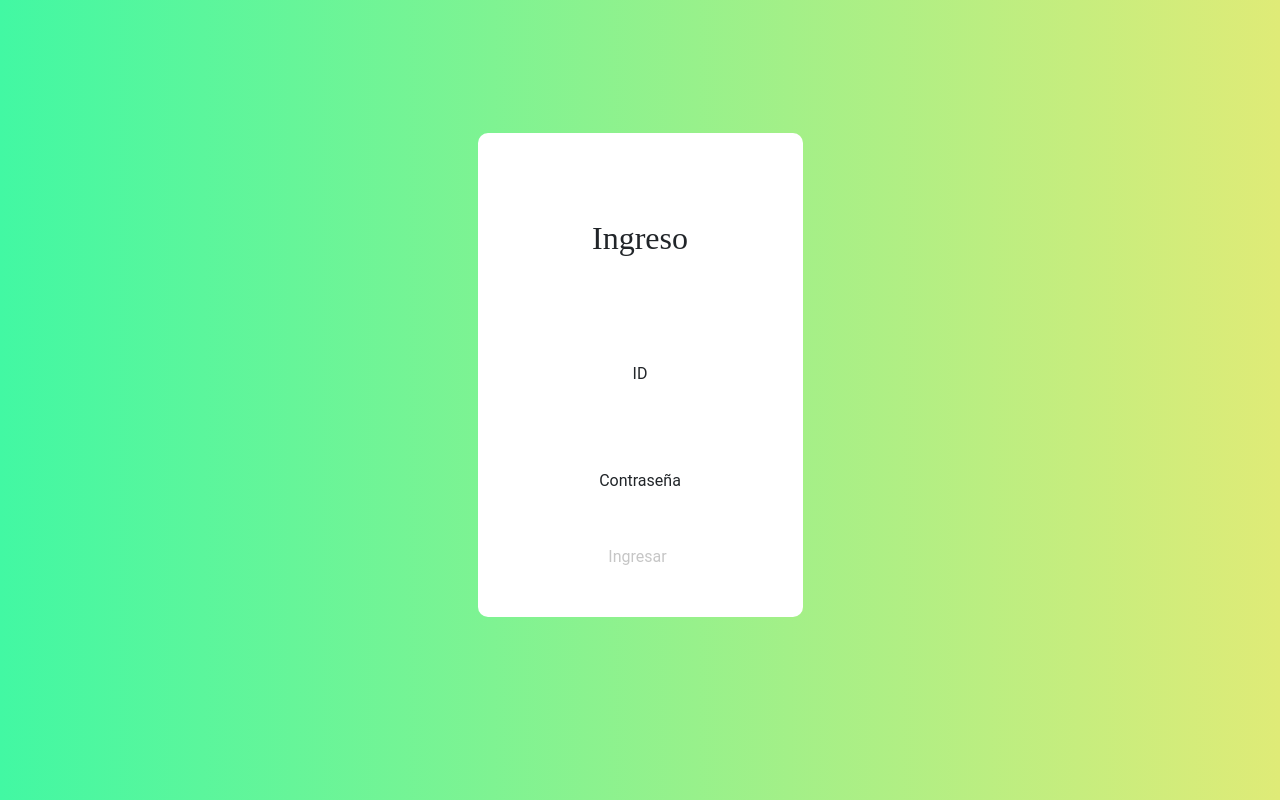
After one commit to brahiam1222/Proyecto_, a PHP site: page /login.php in a window 1280 px wide. The commit adds this page. Run offline with PHP 8.4, Linux system fonts and the light colour scheme; style sheets or scripts are compiled from the project's sources.

Commit message:
Cambio Proyecto - Login 2903

```diff
--- a/cabecera.php
+++ b/cabecera.php
@@ -73,10 +73,10 @@
 
 </article>
 
-<article class="article-perfil">
+<article class="article-perfil" >
 
-<form class="d-flex my-0 my-lg-0">
-<button class="btn btn-outline-success mx-4 my-4 my-sm-5 " type="button"><img class="perfil" src="img/hombre.png" alt=""></button>
+<form class="d-flex my-0 my-lg-0" method="post">
+<button class="btn btn-outline-success mx-4 my-4 my-sm-5 " value="login" type="submit"><img class="perfil" src="img/hombre.png" alt=""></button>
 
 </article>
 </div>
--- /dev/null
+++ b/css2/login.scss
@@ -0,0 +1,267 @@
+*{
+    padding: 0;
+    margin: 0;
+    box-sizing: border-box;
+    text-align: center;
+}
+
+.fondo_login {
+
+
+    display: grid;
+    grid-template-columns: repeat(2,50%);
+    height: 100vh;
+
+
+
+    font-family: 'Roboto';
+    background: #4568DC;
+    /* fallback for old browsers */
+    background: -webkit-linear-gradient(to right, #42f8a3, #dfeb77);
+    /* Chrome 10-25, Safari 5.1-6 */
+    background: linear-gradient(to right, #42f8a3, #dfeb77);
+    /* W3C, IE 10+/ Edge, Firefox 16+, Chrome 26+, Opera 12+, Safari 7+ */
+    height: 750px;
+    display: flex;
+    justify-content: center;
+    align-items: center;
+}
+
+.left{
+    background-color: aqua;
+
+}
+.right{
+    background-color: red;
+}
+
+
+    input{
+    background: none;
+    color: #c6c6c6;
+    font-size: 18px;
+    padding: 10px 10px 10px 5px;
+    display: block;
+    width: 100%;
+    border: none;
+    border-bottom: 1px solid var(--colorTextos);
+
+    }
+
+
+form{
+    background: #fff;
+    padding: 40px 0;
+    border-radius: 10px;
+
+}
+
+.form{
+
+    width: 100%;
+    margin: auto;
+
+
+}
+form .orden{
+
+    position: relative;
+    margin: 45px;
+
+
+
+}
+
+
+h1{
+    display: inline-block;
+    position: relative;
+    font-family: initial;
+}
+
+h1::after, h1::before{
+
+    content: '';
+    position: absolute;
+    width: 120px;
+    height: 3px;
+    transform: scale(0);
+    transition:all 0.2s ease-in ;
+    background-color: black;
+    top: 0.6em;
+
+
+}
+h1:hover::before , h1:hover::after{
+
+    transform: scale(1);
+
+
+}
+h1::before{
+    left: -140px;
+
+}
+
+h1::after{
+    right: -140px;
+
+}
+
+
+.navbar-expand{
+
+    font-size: 2em;
+
+}
+.navbar-brand{
+
+       font-size: 2em;
+}
+.logo{
+
+    width: 5em;
+
+
+}
+
+.dropdown-item2 {
+    display: block;
+  width: 100%;
+  padding: 0.5rem 2rem;
+  clear: both;
+  font-weight: 400;
+  color: #fff;
+  text-align: inherit;
+  text-decoration: none;
+  white-space: nowrap;
+  background-color: transparent;
+  border: 0;
+
+}
+
+
+div .container{
+
+    max-height: 4em;
+}
+
+
+article{
+
+position: relative;
+padding: 0px 40px 20px 40px;
+
+
+}
+
+.article-perfil{
+
+    display: block;
+    position: relative;
+    top: -5px;
+    left: 5px;
+    width: 150px;
+    padding: 15px 5px;
+
+
+}
+
+.article-Logo{
+
+    display: block;
+    position: relative;
+    top: 1em;
+    left: -8px;
+    width: 120px;
+    padding: 15px 5px;
+
+}
+.table{
+
+    margin-top: 1em;
+}
+
+.imglogo{
+    /* display: inline-block; */
+    text-align: center;
+}
+
+.nomlogo{
+    /* display: inline-block; */
+    text-align: center;
+}
+
+.perfil{
+    /* display: inline-block; */
+    text-align: center;
+    width: 6em;
+
+}
+thead {
+    font-size: smaller;
+    font-family: 'Franklin Gothic Medium', 'Arial Narrow', Arial, sans-serif;
+
+}
+
+#bloqueo{
+
+    font-size: smaller;
+}
+.lote{
+
+    margin: 0;
+    font-size: smaller;
+    white-space: nowrap;
+    line-height: inherit;
+    text-align: center;
+    font-family: inherit;
+    max-inline-size:3em ;
+
+
+
+}
+
+
+
+
+
+.sem-embo{
+
+    margin: 0;
+    font-size: smaller;
+    white-space: nowrap;
+    line-height: inherit;
+    text-align: center;
+    font-family: inherit;
+    max-inline-size:6em ;
+
+
+
+}
+
+tr, th{
+    margin: 0;
+    font-weight: 500;
+}
+
+.navbar-expand{
+    border-radius: 100px;
+    background-color: mediumslateblue;
+}
+
+$width: 1000px;
+
+
+
+.table-responsive{
+
+
+
+}
+
+.table-tam{
+
+    min-width: $width;
+
+}
--- /dev/null
+++ b/login.php
@@ -0,0 +1,49 @@
+<!DOCTYPE html>
+<html lang="en">
+<head>
+    <meta charset="UTF-8">
+    <meta http-equiv="X-UA-Compatible" content="IE=edge">
+    <meta name="viewport" content="width=device-width, initial-scale=1.0">
+    <link rel="stylesheet" href="css2/login.scss">
+    <link rel="stylesheet" href="css/bootstrap.css">
+    <link rel="stylesheet" href="css2/normalize.css">
+
+    <title>Login</title>
+</head>
+<body class="fondo_login">
+
+     <main class="fondo_login">
+         <div class="left"></div>
+         <div class="right"></div>
+     </main>
+
+    <form action="" method="post" id="form" >
+    <div class="form">
+        <img class="imgLogin" alt="" srcset="">
+            <div class="form">
+
+                <h1> Ingreso</h1>
+                <div class="orden">
+                    <input type="text" value="">
+                    <label for="">ID</label>
+                </div>
+                <div class="orden">
+                    <input type="password" value="">
+                    <label for="">Contraseña</label>
+                </div>
+                <input type="submit" value="Ingresar">
+            </div>
+
+
+
+        </div>
+    </form>
+
+
+
+
+
+
+
+</body>
+</html>
--- a/pie.php
+++ b/pie.php
@@ -4,4 +4,4 @@
     </div>
 </div>
 <script src="https://cdn.jsdelivr.net/npm/bootstrap@5.1.3/dist/js/bootstrap.bundle.min.js" integrity="sha384-ka7Sk0Gln4gmtz2MlQnikT1wXgYsOg+OMhuP+IlRH9sENBO0LRn5q+8nbTov4+1p" crossorigin="anonymous"></script>
-<script src="js/script.js"></script>
+<script src="js/bootstrap.js"></script>
--- a/recibe.php
+++ b/recibe.php
@@ -16,6 +16,11 @@
         $paginaConsulta=$_POST["sugerencia"];
         header("location: ".$paginaConsulta.".php");
     }
+    elseif (isset($_POST["login"])) {
+
+        $paginaConsulta=$_POST["login"];
+        header("location: ".$paginaConsulta.".php");
+    }
 
 
 
```
Also changed, not shown: css2/Style.css (+31 -4 lines), css2/Style.scss (+66 -3 lines), css2/login.css (added, +215 -0 lines), css2/normalize.css (added), 1 other file.
